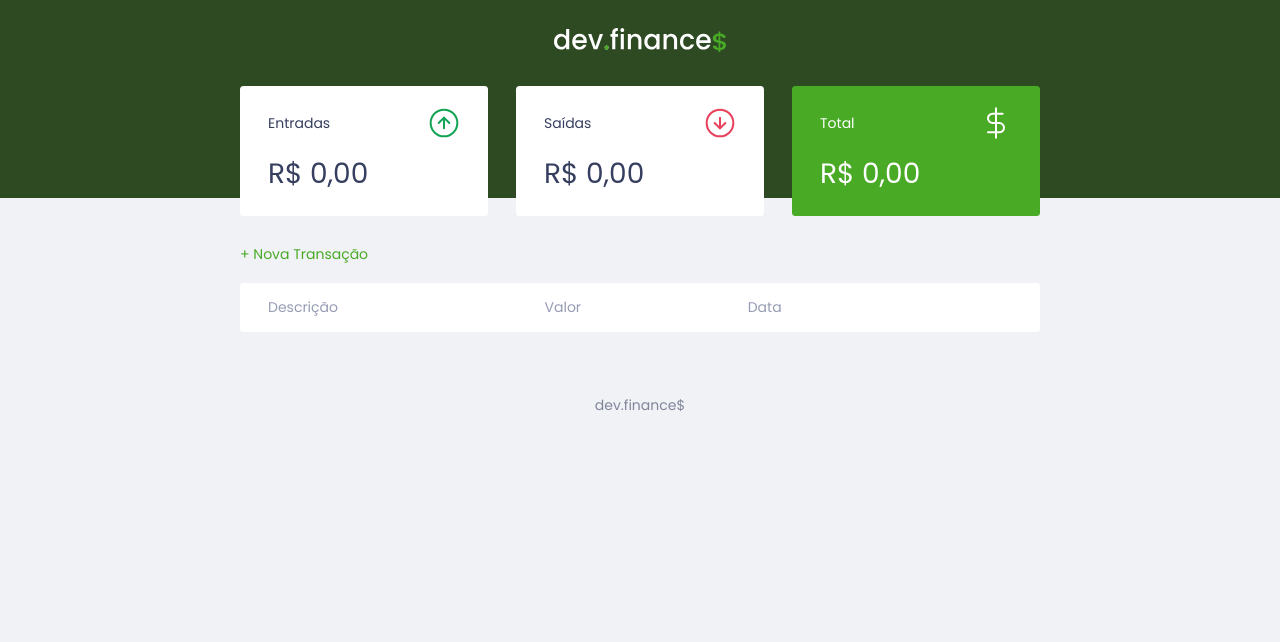
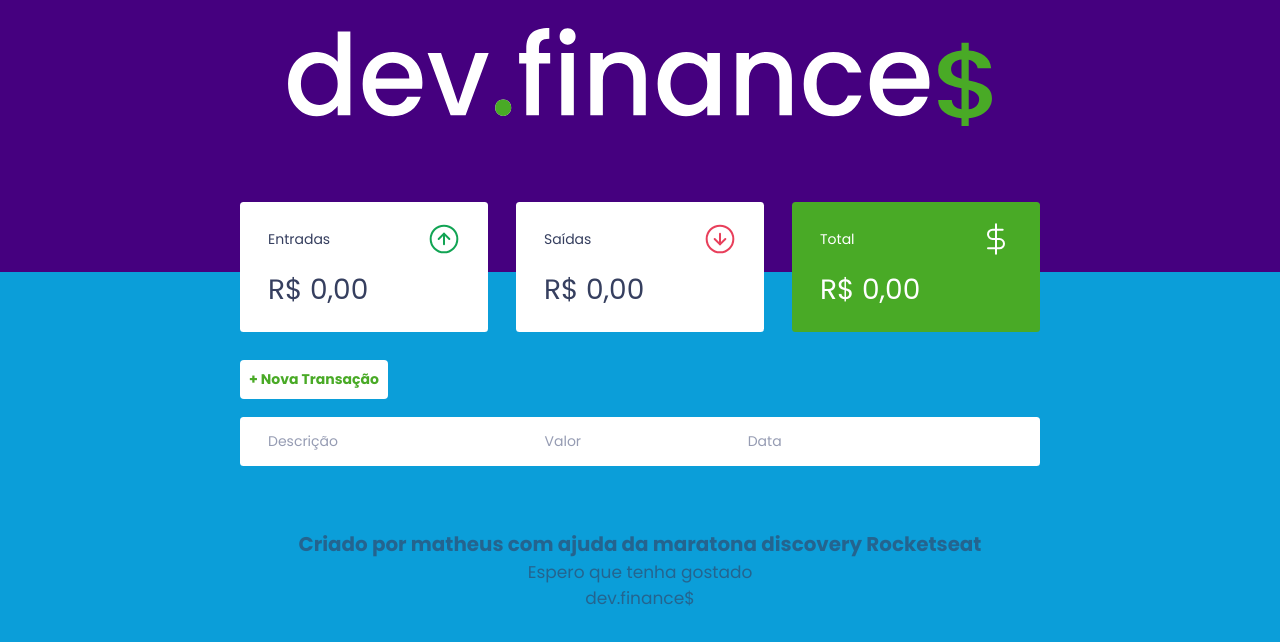
Before and after one commit to matheuslisbon/Maratona-discovery-rocketseat, a plain HTML site: page index.html in a window 1280 px wide. Drawn offline with Linux system fonts and the light colour scheme.

Commit message:
readjuste css

```diff
--- a/index.html
+++ b/index.html
@@ -11,7 +11,7 @@
     </head>
     <body>
         <header>
-            <img src="./assets/logo.svg" alt="Logo Dev Finance">
+            <img class="img-logo" src="./assets/logo.svg" alt="Logo Dev Finance">
         </header>
 
         <main class="container">
@@ -126,7 +126,14 @@
             </div>
         </div>
 
-        <footer><p>dev.finance$</p></footer>
+        <footer>
+
+          <h3>Criado por matheus com ajuda da maratona discovery Rocketseat</h3>
+          <p>Espero que tenha gostado</p>
+          <p>dev.finance$</p>
+
+        </footer>
+
 
         <script src="./scripts.js"></script>
     </body>
--- a/styles.css
+++ b/styles.css
@@ -17,7 +17,7 @@ html {
 }
 
 body {
-  background: #f0f2f5;
+  background: #0B9ED9;
   font-family:'Poppins', sans-serif
 }
 
@@ -80,6 +80,11 @@ button:hover {
 .button.new {
   display: inline-block;
   margin-bottom: .8rem;
+  background: white;
+  padding: 9px;
+  border-radius: 4px;
+  font-weight: 600;
+
 }
 
 .button.cancel {
@@ -102,7 +107,7 @@ button:hover {
 
 /* Header ===================== */
 header {
-  background: #2D4A22;
+  background: #45007F;
   padding: 2rem 0 10rem;
   text-align: center;
 }
@@ -111,10 +116,12 @@ header {
   color: #fff;
   font-weight: 100;
 }
-
+.img-logo{
+  width: 55%;
+}
 /* Balance ===================== */
 #balance {
-  margin-top: -8rem;
+  margin-top: -5rem;
 }
 
 #balance h2 {
@@ -187,7 +194,7 @@ table thead th {
 }
 
 table tbody tr {
-  opacity: 0.7
+  opacity: 0.9
 }
 
 table tbody tr:hover {
@@ -209,6 +216,7 @@ td.income {
 
 td.expense {
   color: #e92929;
+
 }
 
 /* Modal ===================== */
@@ -288,7 +296,7 @@ footer {
   text-align: center;
   padding: 4rem 0 2rem;
   color: var(--dark-blue);
-
+  font-size: 17px;
   opacity: 0.6;
 }
 
```
